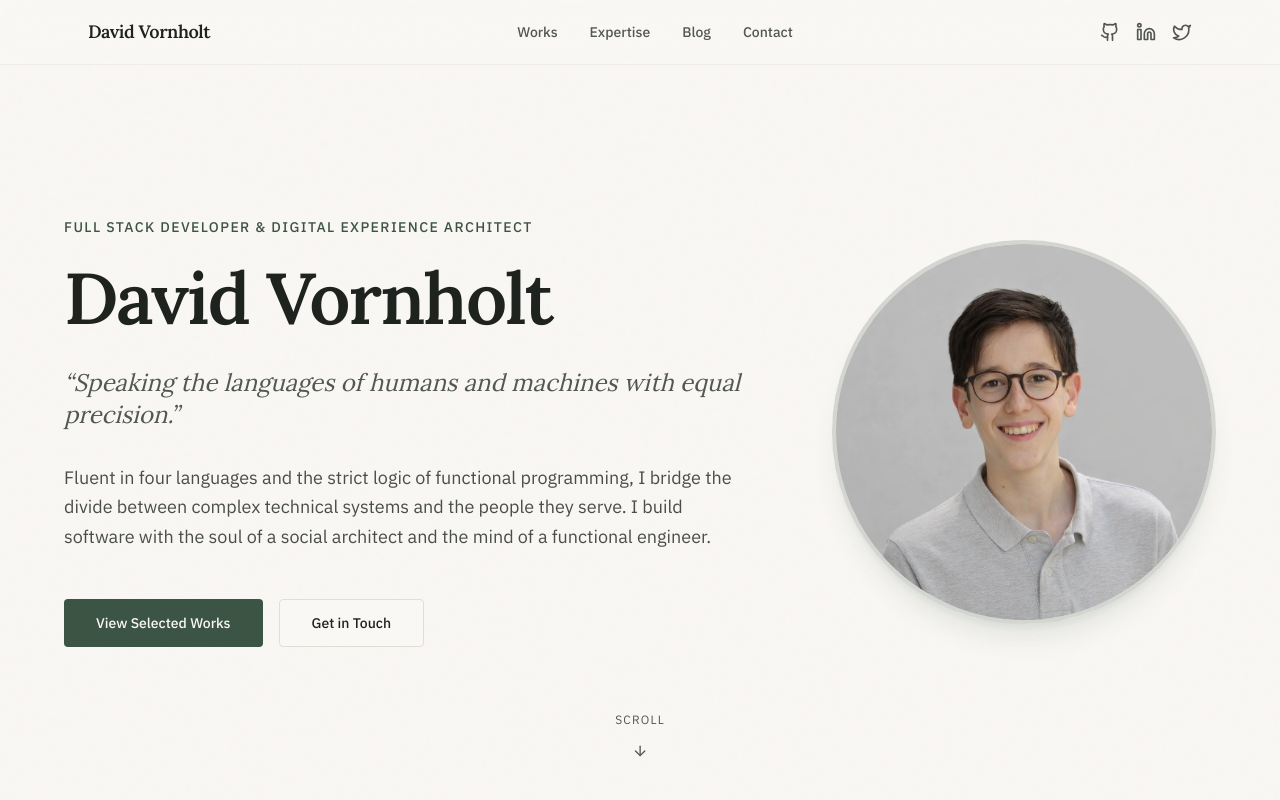
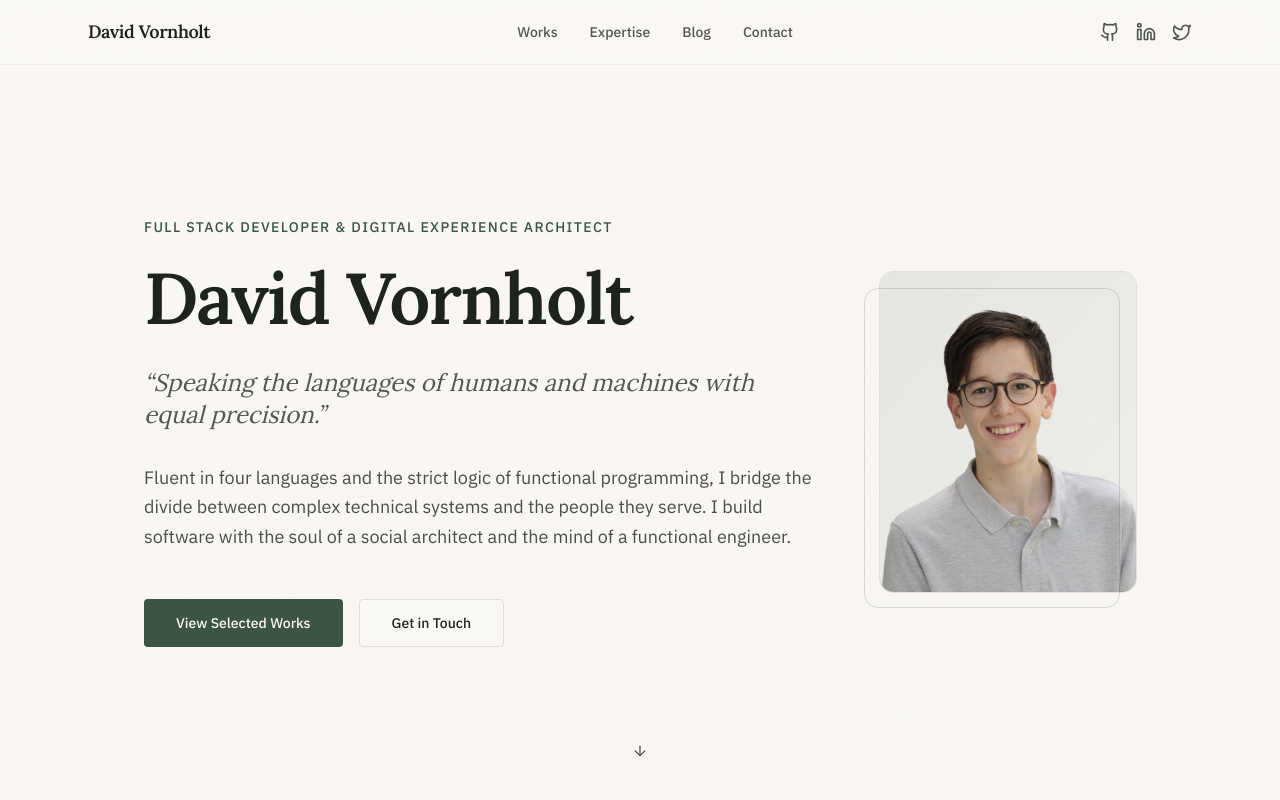
Before and after one commit to davidvornholt/portfolio, a Next.js app: page / in a window 1280 px wide. Shown: the top 800 px of the page. Built offline with nearby package versions, Linux system fonts and the light colour scheme.

Commit message:
feat: add profile image to Hero component for enhanced visual appeal

```diff
--- a/src/app/features/portfolio/presentation/components/hero.tsx
+++ b/src/app/features/portfolio/presentation/components/hero.tsx
@@ -5,6 +5,7 @@ import { ArrowDown } from 'lucide-react';
 import Image from 'next/image';
 import Link from 'next/link';
 import type { ReactNode } from 'react';
+import profileImage from '@/../public/profile-without-bg.png';
 
 const fadeInUp = {
   initial: { opacity: 0, y: 20 },
@@ -52,7 +53,7 @@ export const Hero = (): ReactNode => (
         <motion.p
           variants={fadeInUp}
           transition={{ duration: 0.6, ease: 'easeOut' }}
-          className="mb-8 font-serif text-xl italic text-muted-foreground md:text-2xl"
+          className="mb-8 font-serif max-w-2xl text-xl italic text-muted-foreground md:text-2xl"
         >
           &ldquo;Speaking the languages of humans and machines with equal
           precision.&rdquo;
@@ -92,18 +93,18 @@ export const Hero = (): ReactNode => (
       <motion.div
         variants={fadeInScale}
         transition={{ duration: 0.7, ease: 'easeOut' }}
-        className="shrink-0"
+        className="shrink-0 relative"
       >
-        <div className="h-64 w-64 overflow-hidden rounded-full border-4 border-primary/20 shadow-xl shadow-primary/10 md:h-80 md:w-80 lg:h-96 lg:w-96">
-          <Image
-            src="/profile-full.png"
-            alt="David Vornholt"
-            width={384}
-            height={384}
-            priority
-            className="h-full w-full object-cover object-top"
-          />
+        <div className="relative h-80 w-64 overflow-hidden rounded-2xl bg-linear-to-br from-primary/10 to-primary/5 ring-1 ring-border">
+          <div className="absolute inset-0 flex items-center justify-center text-muted-foreground">
+            <Image
+              src={profileImage}
+              alt="David Vornholt"
+              className="object-cover h-full "
+            />
+          </div>
         </div>
+        <div className="absolute -bottom-4 -left-4 h-full w-full rounded-2xl border border-primary/20" />
       </motion.div>
     </motion.div>
 
@@ -116,9 +117,8 @@ export const Hero = (): ReactNode => (
       <Link
         href="#works"
         aria-label="Scroll to works"
-        className="flex flex-col items-center gap-2 text-muted-foreground transition-colors hover:text-foreground"
+        className="text-muted-foreground transition-colors hover:text-foreground"
       >
-        <span className="text-xs uppercase tracking-widest">Scroll</span>
         <motion.div
           animate={{ y: [0, 8, 0] }}
           transition={{ duration: 1.5, repeat: Infinity, ease: 'easeInOut' }}
```
Also changed, not shown: public/profile-without-bg.png (added).
